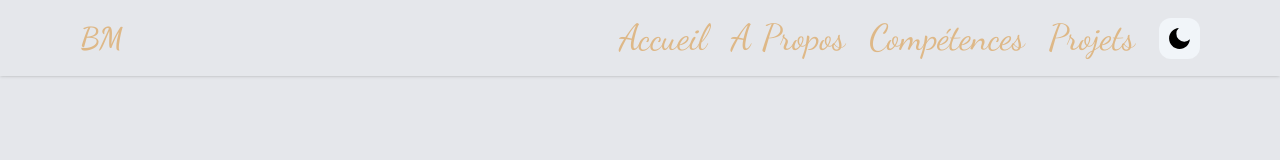
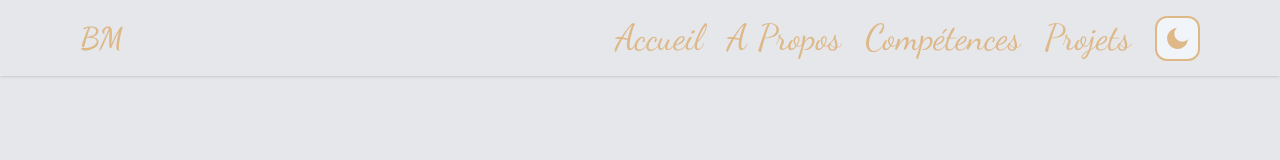
Before and after one commit to Kelhann2608/my-new-portfolio, a Next.js app: page / in a window 1280 px wide. Shown: the top 160 px of the page. Built offline with nearby package versions, Linux system fonts and the light colour scheme.

Commit message:
css modified

```diff
--- a/components/Navbar.tsx
+++ b/components/Navbar.tsx
@@ -42,8 +42,8 @@ const Navbar = () => {
         <div>
           <div className="flex items-center justify-between py-3 md:py-5 md:block">
             <Link to="home">
-              <div className="container flex items-center space-x-2">
-                <h2 className="text-2xl font-bold cursor-pointer font-DancingS dark:text-teal-500 lg:text-3xl text-or">
+              <div className="container flex items-center space-x-2 ">
+                <h2 className="text-2xl font-bold cursor-pointer font-DancingS dark:text-teal-500 lg:text-3xl text-or ">
                   BM
                 </h2>
               </div>
@@ -88,16 +88,16 @@ const Navbar = () => {
               {currentTheme === "dark" ? (
                 <button
                   onClick={() => setTheme("light")}
-                  className="p-2 bg-slate-100 rounded-xl"
+                  className="p-2 border-2 border-teal-500 bg-slate-100 rounded-xl"
                 >
-                  <RiSunLine size={25} color="black" />
+                  <RiSunLine size={25} className="text-teal-500" />
                 </button>
               ) : (
                 <button
                   onClick={() => setTheme("dark")}
-                  className="p-2 bg-slate-100 rounded-xl"
+                  className="p-2 border-2 bg-slate-100 rounded-xl border-or"
                 >
-                  <RiMoonFill size={25} />
+                  <RiMoonFill size={25} className="text-or" />
                 </button>
               )}
             </div>
```
